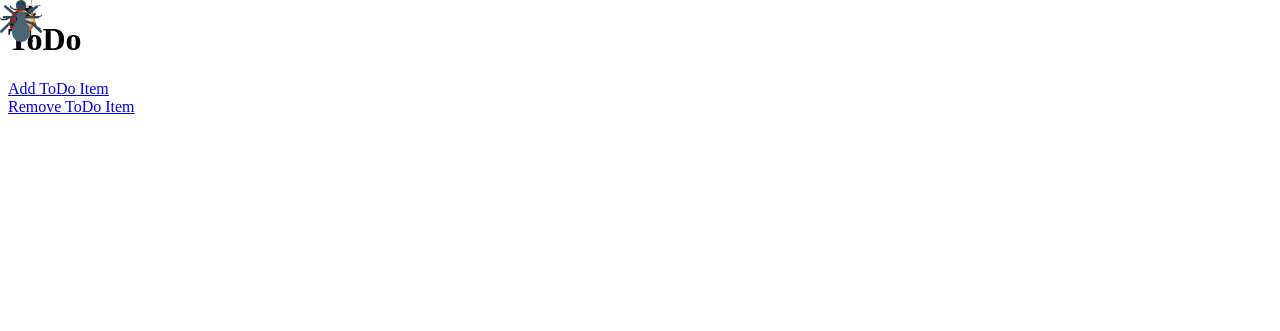
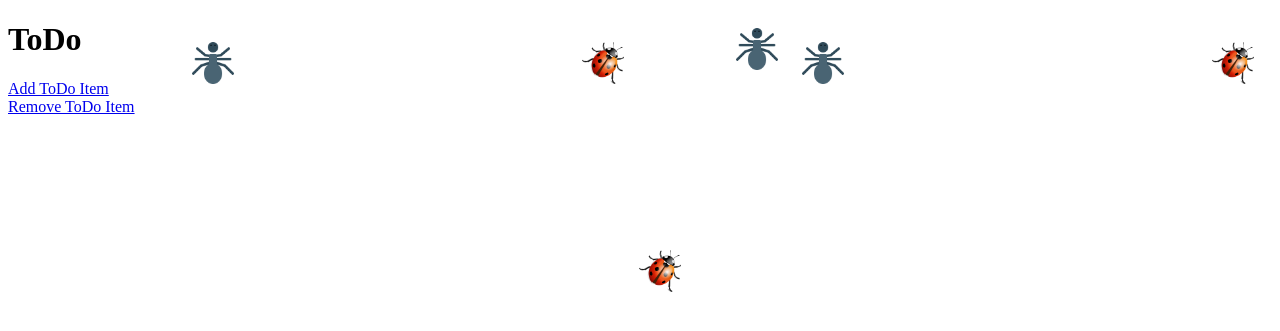
Before and after one commit to AvoidableSkink/final-project, a Django app: page /todo/ in a window 1280 px wide. Shown: the top 331 px of the page. Run offline with Django 3.2, Linux system fonts and the light colour scheme; data that the repository does not hold is empty.

Commit message:
images are placed in random place upon loading

```diff
--- a/todo/static/todo/javascript/bugs.js
+++ b/todo/static/todo/javascript/bugs.js
@@ -1,7 +1,7 @@
 function changeImg()
 {
-var x = Math.floor(Math.random()*300);
-var y = Math.floor(Math.random()*300);
+var x = Math.floor(Math.random()*500);
+var y = Math.floor(Math.random()*500);
 
 
 var obj = document.getElementById("bug");
@@ -11,3 +11,38 @@ obj.style.left = y + "px";
 
 
  }
+
+function randomlyPlace(){
+  var w=document.body.offsetWidth;
+  var h=document.body.offsetHeight;
+  var rd=document.getElementsByTagName('img');
+
+for(var c=0;c<rd.length;c++) {
+if(rd[c].className=='random') {
+   var xCoord=Math.floor(Math.random()*w);
+   var yCoord=Math.floor(Math.random()*h);
+
+if(xCoord>=w-rd[c].offsetWidth-10){
+   xCoord=w-rd[c].offsetWidth-10;
+ }
+if(xCoord<=10){
+   xCoord=10;
+ }
+
+if(yCoord>=h-rd[c].offsetHeight-10){
+   yCoord=h-rd[c].offsetHeight-10;
+ }
+if(yCoord<=10){
+   yCoord=250;
+ }
+
+   rd[c].style.left=xCoord+'px';
+   rd[c].style.top=yCoord+'px';
+   }
+  }
+ }
+window.addEventListener?
+window.addEventListener('load',randomlyPlace,false):
+window.attachEvent('onload',randomlyPlace);
+
+randomlyPlace();
--- a/todo/static/todo/styles.css
+++ b/todo/static/todo/styles.css
@@ -1,4 +1,9 @@
-#bug { position: absolute; top: 0px; left: 0px; }
+#bug{position: absolute;}
+
+/*#r1{  width:100px; }*/
+/*#r2{  width:200px; }*/
+/*#r3{  width:300px; }*/
+/*#r4{  width:400px; }*/
 
 /*li a {*/
 /*    font-size: 35px;*/
--- a/todo/templates/partials/header.html
+++ b/todo/templates/partials/header.html
@@ -11,5 +11,9 @@
         <header>
             <h1>ToDo</h1>
         </header>
-        <img id="bug" src="{% static "todo/images/ladybug.png" %}" width="42" height="42" onclick="changeImg()"/>
-        <img id="bug" src="{% static "todo/images/spider.png" %}" width="42" height="42" onclick="changeImg()"/>
+        <img id="bug" class="random" src="{% static "todo/images/ladybug.png" %}" width="42" height="42" onclick="changeImg()"/>
+        <img id="bug" class="random" src="{% static "todo/images/spider.png" %}" width="42" height="42" onclick="changeImg()"/>
+        <img id="bug" class="random" src="{% static "todo/images/ladybug.png" %}" width="42" height="42" onclick="changeImg()"/>
+        <img id="bug" class="random" src="{% static "todo/images/spider.png" %}" width="42" height="42" onclick="changeImg()"/>
+        <img id="bug" class="random" src="{% static "todo/images/ladybug.png" %}" width="42" height="42" onclick="changeImg()"/>
+        <img id="bug" class="random" src="{% static "todo/images/spider.png" %}" width="42" height="42" onclick="changeImg()"/>
```
Also changed, not shown: todo/static/todo/images/ladybug.png.
